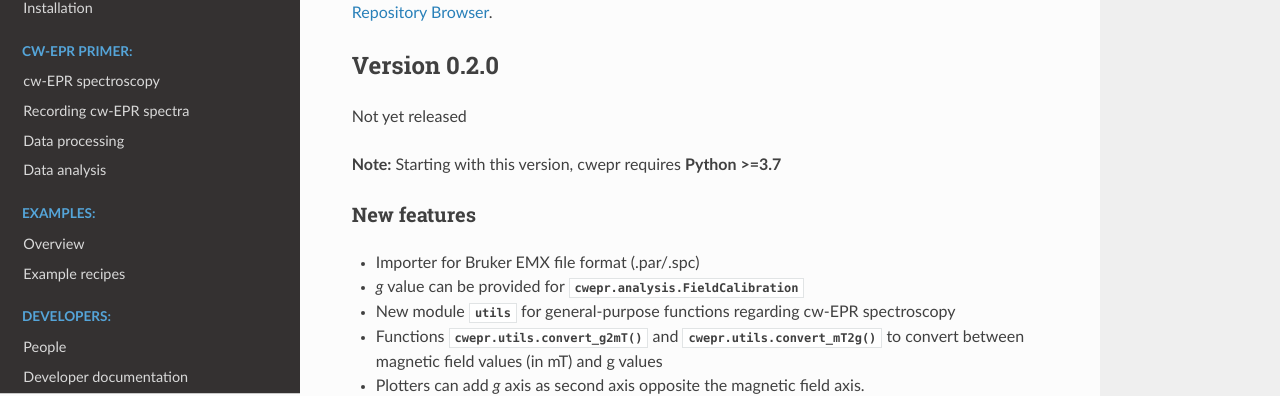
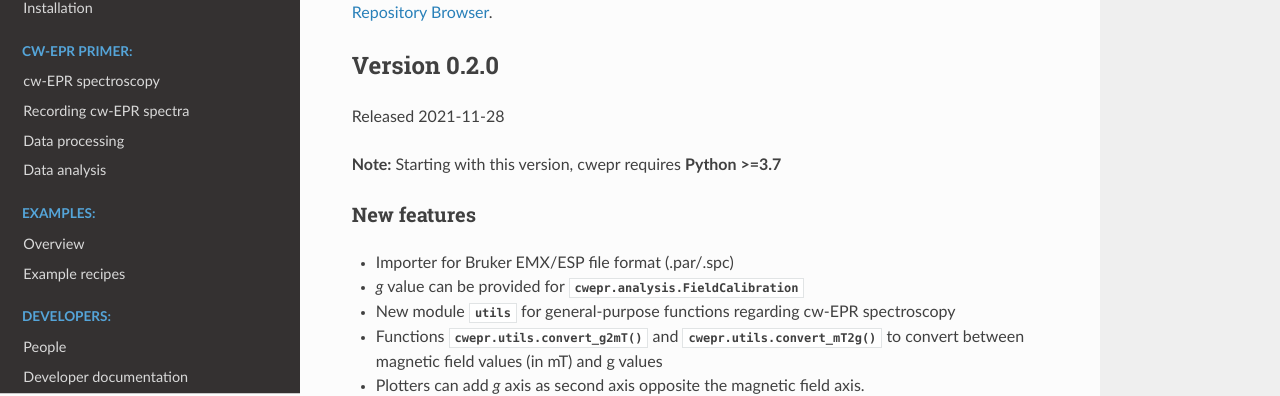
Before and after one commit to tillbiskup/cwepr, a Sphinx documentation site: the page built from docs/changelog.rst, in a window 1280 px wide and 900 px high. Shown: the part 207-603 px from the top of the window. Built offline with Sphinx 7.4.7 and the Read the Docs theme 2.0.0, drawn with Linux system fonts in a browser that asks for light colours.

Commit message:
Post-release

```diff
--- a/docs/changelog.rst
+++ b/docs/changelog.rst
@@ -8,7 +8,7 @@ This page contains a summary of changes between the official cwepr releases. Onl
 Version 0.2.0
 =============
 
-Not yet released
+Released 2021-11-28
 
 **Note:** Starting with this version, cwepr requires **Python >=3.7**
 
@@ -16,7 +16,7 @@ Not yet released
 New features
 ------------
 
-* Importer for Bruker EMX file format (.par/.spc)
+* Importer for Bruker EMX/ESP file format (.par/.spc)
 * *g* value can be provided for :class:`cwepr.analysis.FieldCalibration`
 * New module :mod:`utils` for general-purpose functions regarding cw-EPR spectroscopy
 * Functions :func:`cwepr.utils.convert_g2mT` and :func:`cwepr.utils.convert_mT2g` to convert between magnetic field values (in mT) and g values
```
Also changed, not shown: 1 other file.
